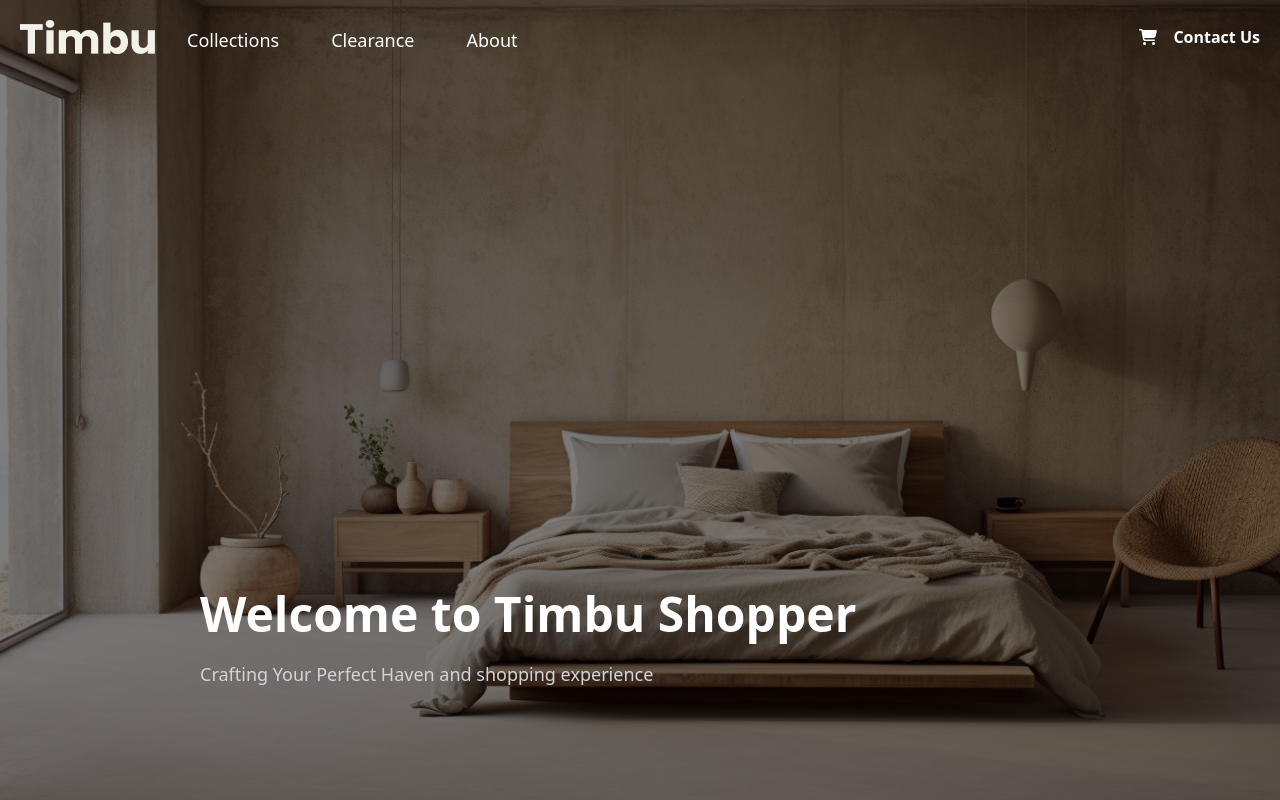
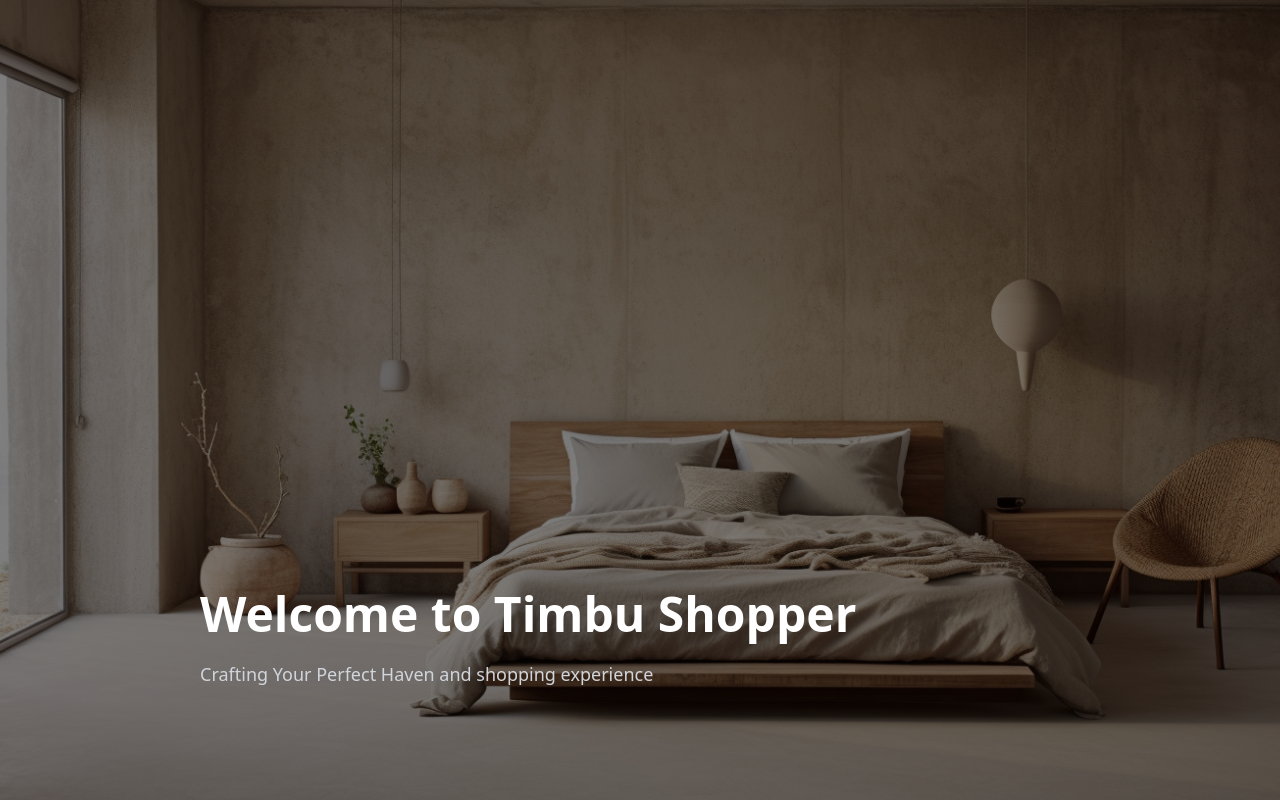
Before and after one commit to blaqnativity/Timbu-Shop, a React (Vite) app: page / in a window 1280 px wide. Shown: the top 800 px of the page. Built offline with nearby package versions, Linux system fonts and the light colour scheme.

Commit message:
new commit

```diff
--- a/index.html
+++ b/index.html
@@ -2,7 +2,7 @@
 <html lang="en">
   <head>
     <meta charset="UTF-8" />
-    <link rel="icon" type="image/svg+xml" href="/vite.svg" />
+    <link rel="icon" type="image/svg+xml" href="./public/images/Logo.png" />
     <meta name="viewport" content="width=device-width, initial-scale=1.0" />
     <meta
       name="description"
--- a/src/components/AboutSection.jsx
+++ b/src/components/AboutSection.jsx
@@ -6,7 +6,7 @@
     <section class="md:h-[80vh] w-full my-40">
       <div class="relative bg-[url('./images/about-bg.png')] h-full w-[80%] rounded-3xl mx-auto bg-cover bg-center">
         {/* boxed content goes in here in absolute */}
-        <div className="absolute bottom-10 left-10 bg-[#121211] h-[300px] w-[30%] rounded-3xl text-white p-6 grid gap-2">
+        <div className="md:absolute bottom-10 left-10 bg-[#121211] md:w-[30%] rounded-3xl text-white p-6 grid gap-2">
           <h1 className="text-2xl font-bold">About Furni</h1>
           <p className="text-sm">
             Furni redefines modern living through minimalist furniture design.
--- a/src/components/Hero.jsx
+++ b/src/components/Hero.jsx
@@ -5,38 +5,7 @@
 const Hero = () => {
   return (
     <div class="relative h-screen text-white overflow-hidden">
-      <header className="text-white absolute top-0 z-50 inset-0">
-        <div className="max-w-7xl mx-auto flex flex-wrap justify-between p-5 flex-col md:flex-row items-center">
-          <div className="flex flex-wrap items-end gap-8 text-lg">
-            <div className="logo">
-              <Link
-                to="/"
-                className="flex title-font font-medium items-center text-gray-900 mb-4 md:mb-0"
-              >
-                <img src="./images/Logo.png" alt="" />
-              </Link>
-            </div>
-            <Link to="/shop" className="mr-5 hover:text-[whitesmoke]">
-              Collections
-            </Link>
-            <Link to="#" className="mr-5 hover:text-[whitesmoke]">
-              Clearance
-            </Link>
-            <Link to="#" className="mr-5 hover:text-[whitesmoke]">
-              About
-            </Link>
-          </div>
-
-          <div className="flex items-center gap-4">
-            <Link to="/checkout" className="text-white font-semibold text-lg">
-              <FaCartShopping />
-            </Link>
-            <Link to="/" className="text-white font-semibold text-base">
-              Contact Us
-            </Link>
-          </div>
-        </div>
-      </header>
+      {/* header menu */}
       <div class="absolute inset-0">
         <img
           src="./images/hero-main.png"
```
